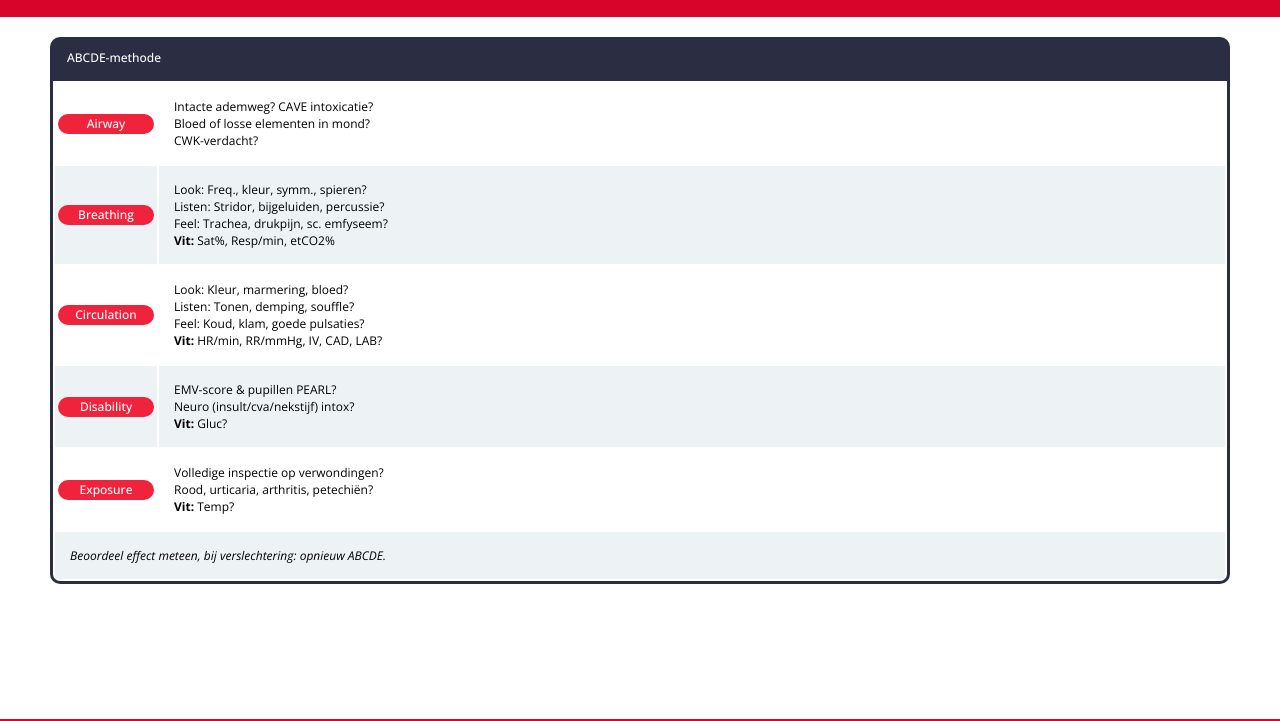
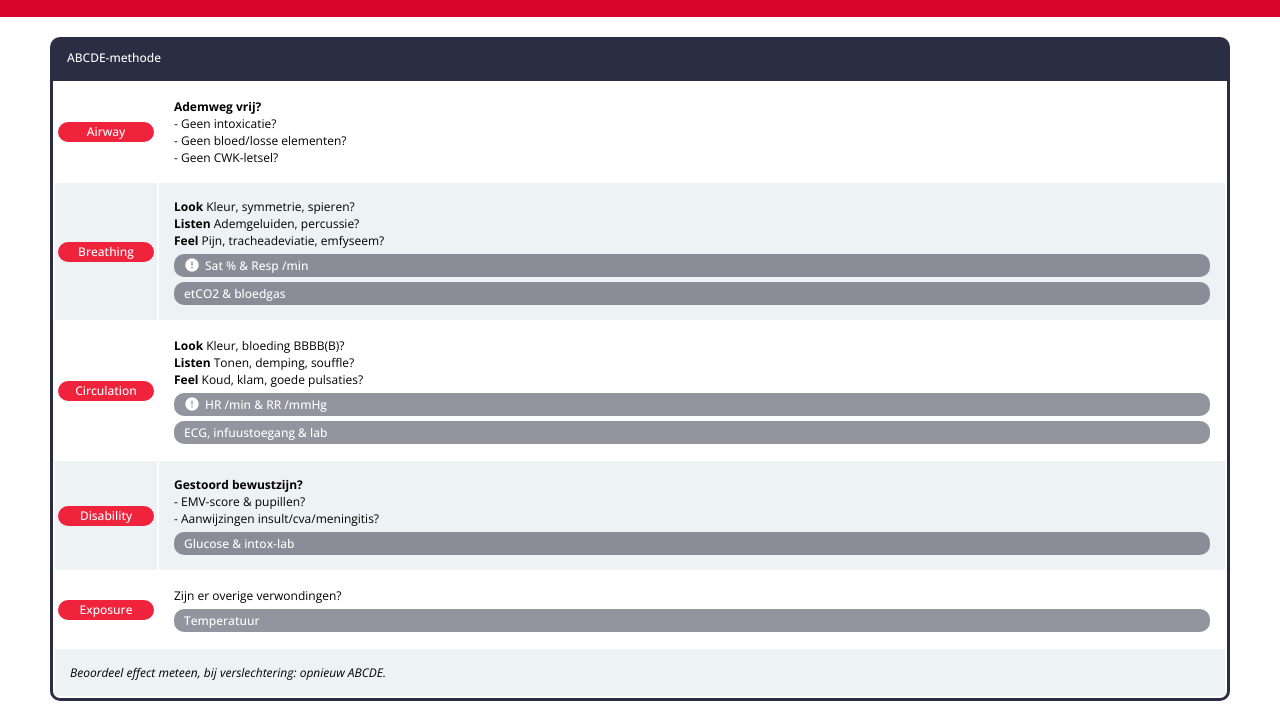
Before and after one commit to JustDJplease/JustDJplease.github.io, a plain HTML site: page index.html in a window 1280 px wide. Shown: the part 81-802 px from the top of the page. Drawn offline with nearby package versions, Linux system fonts and the light colour scheme.

Commit message:
Updated ABCDE-card.

```diff
--- a/content/main.html
+++ b/content/main.html
@@ -24,9 +24,10 @@
             <td class="tbl-medium centered"><span class="highlight block">Airway</span></td>
             <td>
                 <ul class="medication">
-                    <li>Intacte ademweg? CAVE intoxicatie?</li>
-                    <li>Bloed of losse elementen in mond?</li>
-                    <li>CWK-verdacht?</li>
+                    <li><b>Ademweg vrij?</b></li>
+                    <li>- Geen intoxicatie?</li>
+                    <li>- Geen bloed/losse elementen?</li>
+                    <li>- Geen CWK-letsel?</li>
                 </ul>
             </td>
         </tr>
@@ -34,10 +35,11 @@
             <td class="tbl-medium centered"><span class="highlight block">Breathing</span></td>
             <td>
                 <ul class="medication">
-                    <li>Look: Freq., kleur, symm., spieren?</li>
-                    <li>Listen: Stridor, bijgeluiden, percussie?</li>
-                    <li>Feel: Trachea, drukpijn, sc. emfyseem?</li>
-                    <li><b>Vit:</b> Sat%, Resp/min, etCO2%</li>
+                    <li><b>Look</b> Kleur, symmetrie, spieren?</li>
+                    <li><b>Listen</b> Ademgeluiden, percussie?</li>
+                    <li><b>Feel</b> Pijn, tracheadeviatie, emfyseem?</li>
+                    <li class="action"><span class="material-icons">error</span>Sat % & Resp /min</li>
+                    <li class="action">etCO2 & bloedgas</li>
                 </ul>
             </td>
         </tr>
@@ -45,10 +47,11 @@
             <td class="tbl-medium centered"><span class="highlight block">Circulation</span></td>
             <td>
                 <ul class="medication">
-                    <li>Look: Kleur, marmering, bloed?</li>
-                    <li>Listen: Tonen, demping, souffle?</li>
-                    <li>Feel: Koud, klam, goede pulsaties?</li>
-                    <li><b>Vit:</b> HR/min, RR/mmHg, IV, CAD, LAB?</li>
+                    <li><b>Look</b> Kleur, bloeding BBBB(B)?</li>
+                    <li><b>Listen</b> Tonen, demping, souffle?</li>
+                    <li><b>Feel</b> Koud, klam, goede pulsaties?</li>
+                    <li class="action"><span class="material-icons">error</span>HR /min & RR /mmHg</li>
+                    <li class="action">ECG, infuustoegang & lab</li>
                 </ul>
             </td>
         </tr>
@@ -56,9 +59,10 @@
             <td class="tbl-medium centered"><span class="highlight block">Disability</span></td>
             <td>
                 <ul class="medication">
-                    <li>EMV-score & pupillen PEARL?</li>
-                    <li>Neuro (insult/cva/nekstijf) intox?</li>
-                    <li><b>Vit:</b> Gluc?</li>
+                    <li><b>Gestoord bewustzijn?</b></li>
+                    <li>- EMV-score & pupillen?</li>
+                    <li>- Aanwijzingen insult/cva/meningitis?</li>
+                    <li class="action">Glucose & intox-lab</li>
                 </ul>
             </td>
         </tr>
@@ -66,9 +70,8 @@
             <td class="tbl-medium centered"><span class="highlight block">Exposure</span></td>
             <td>
                 <ul class="medication">
-                    <li>Volledige inspectie op verwondingen?</li>
-                    <li>Rood, urticaria, arthritis, petechiën?</li>
-                    <li><b>Vit:</b> Temp?</li>
+                    <li>Zijn er overige verwondingen?</li>
+                    <li class="action">Temperatuur</li>
                 </ul>
             </td>
         </tr>
--- a/css/style.css
+++ b/css/style.css
@@ -140,6 +140,21 @@ body {
     padding-top:3px;
 }
 
+.action {
+    display: flex;
+    background-color:#2b2d4182;
+    border-radius:10px;
+    color:#fff;
+    font-weight:500;
+    padding:3px 10px 3px;
+    margin-top:5px;
+}
+
+.action .material-icons{
+    font-size: 16px;
+    padding-right: 5px;
+}
+
 .highlight {
     background-color:#ef233c;
     border-radius:10px;
```
